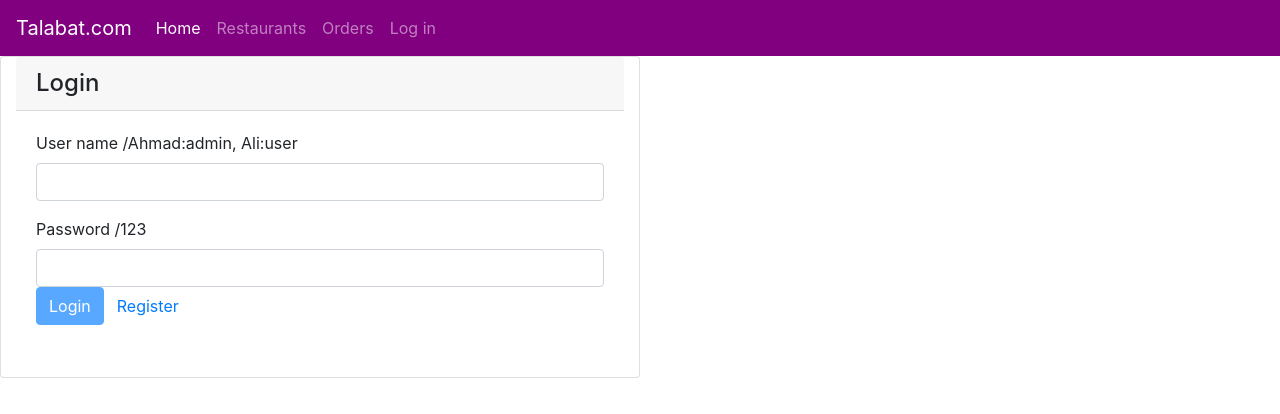
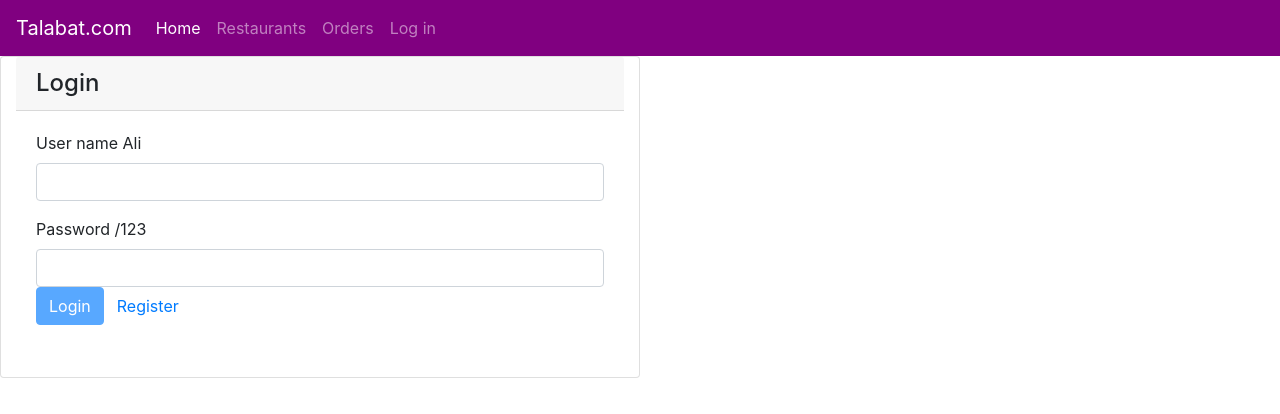
Before and after one commit to AhmadH2/angular_food_talabat, an Angular app: page /login in a window 1280 px wide. Shown: the top 414 px of the page. Built offline with nearby package versions, Linux system fonts and the light colour scheme.

Commit message:
Update login.component.html

```diff
--- a/src/app/components/login/login.component.html
+++ b/src/app/components/login/login.component.html
@@ -3,7 +3,7 @@
     <div class="card-body">
         <form [formGroup]="loginForm">
             <div class="form-group">
-                <label>User name /Ahmad:admin, Ali:user</label>
+                <label>User name Ali</label>
                 <input class="form-control" type="text" formControlName='username' [(ngModel)]='usern' name="username">
                 <div *ngIf="username.touched && username.invalid" class="alert alert-danger">This field is required</div>
             </div>
```
